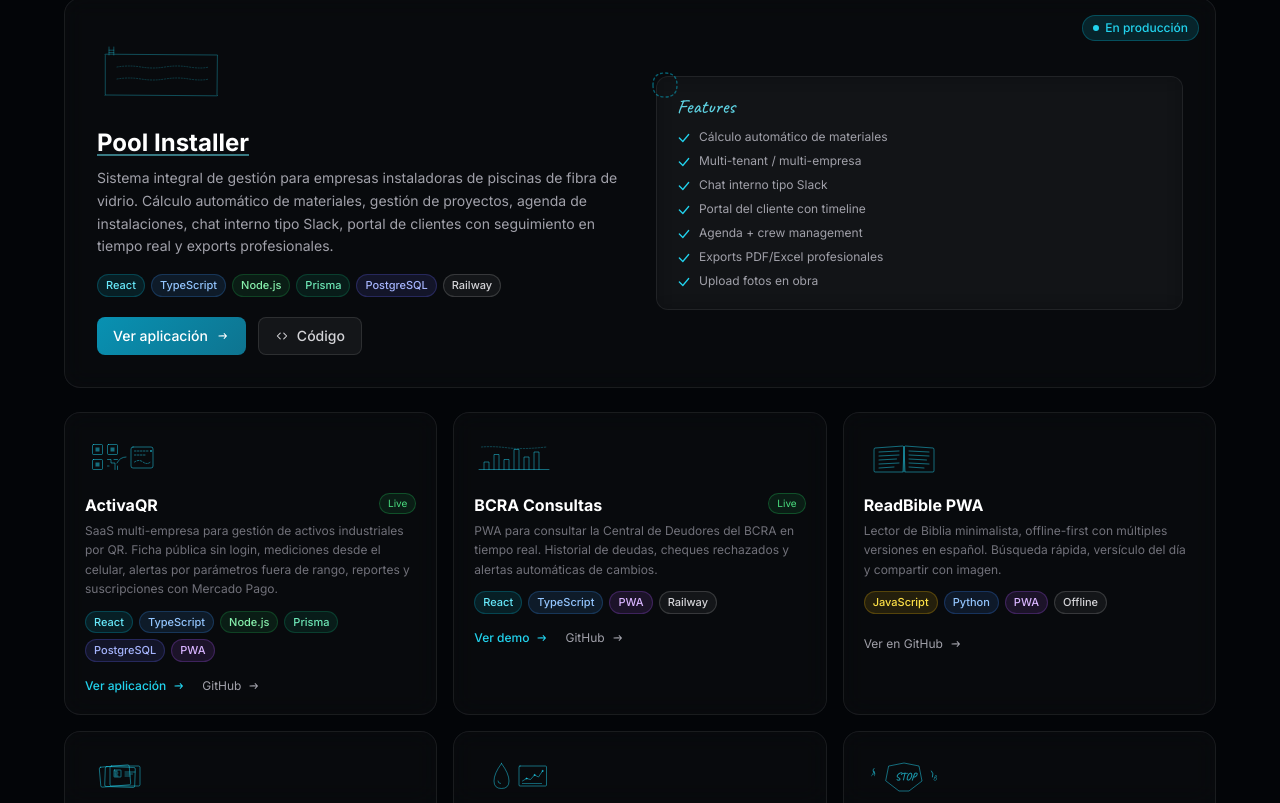
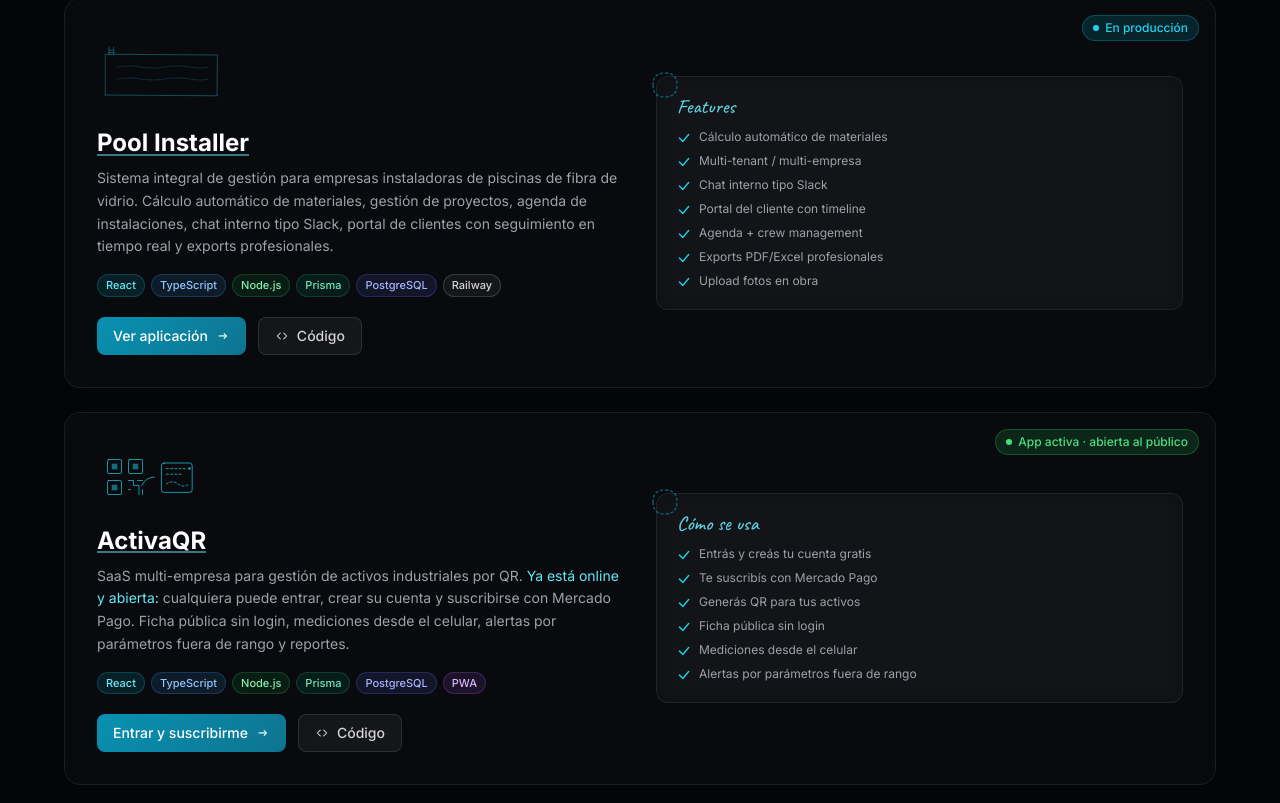
Before and after one commit to jesus1942/portfolio, a website: page portfolio/index.html in a window 1280 px wide. Shown: the part 1997-2800 px from the top of the page. Drawn offline with nearby package versions, Linux system fonts and the light colour scheme.

Commit message:
Sincronizar mirror portfolio/ con la home de ActivaQR actualizada

```diff
--- a/portfolio/index.html
+++ b/portfolio/index.html
@@ -181,6 +181,7 @@
         <a href="#proyectos" class="text-xs text-zinc-500 hover:text-cyan-400 transition-colors hidden sm:block">Proyectos</a>
         <a href="#skills" class="text-xs text-zinc-500 hover:text-cyan-400 transition-colors hidden sm:block">Skills</a>
         <a href="#contacto" class="text-xs text-zinc-500 hover:text-cyan-400 transition-colors hidden sm:block">Contacto</a>
+        <a href="https://activaqr-production.up.railway.app/" target="_blank" rel="noopener" class="text-xs text-green-400 hover:text-green-300 transition-colors hidden sm:block">ActivaQR ↗</a>
         <a href="https://wa.me/5492804018359?text=Hola%20Jesús%2C%20vi%20tu%20portfolio%20y%20me%20gustaría%20contactarte."
            target="_blank" rel="noopener"
            class="group flex items-center gap-2 px-3 py-1.5 rounded-full border border-cyan-500/30 bg-cyan-500/5 text-cyan-300 text-xs font-medium hover:bg-cyan-500/15 transition-all">
@@ -215,10 +216,20 @@
           <!-- TEXT SIDE -->
           <div class="text-center md:text-left">
 
-            <!-- Badge -->
-            <div class="inline-flex items-center gap-2 px-3 py-1 rounded-full border border-cyan-500/30 bg-cyan-500/10 text-cyan-400 text-xs font-medium mb-6 soft-pulse">
+            <!-- Badges -->
+            <div class="flex flex-wrap items-center justify-center md:justify-start gap-2 mb-6">
+              <div class="inline-flex items-center gap-2 px-3 py-1 rounded-full border border-cyan-500/30 bg-cyan-500/10 text-cyan-400 text-xs font-medium soft-pulse">
                 <span class="w-1.5 h-1.5 rounded-full bg-green-400"></span>
                 Disponible para proyectos
+              </div>
+              <a href="https://activaqr-production.up.railway.app/#planes" target="_blank" rel="noopener"
+                 class="group inline-flex items-center gap-2 px-3 py-1 rounded-full border border-green-500/30 bg-green-500/10 text-green-300 text-xs font-medium hover:bg-green-500/20 transition-all">
+                <span class="w-1.5 h-1.5 rounded-full bg-green-400 soft-pulse"></span>
+                ActivaQR en vivo · entrá y suscribite
+                <svg class="w-3 h-3 scribble-arrow" viewBox="0 0 24 24" fill="none" stroke="currentColor" stroke-width="1.8" stroke-linecap="round" stroke-linejoin="round">
+                  <path d="M5 12 Q11 11.5 18 12 M14 8 Q17 11 18 12 Q17 13 14 16"/>
+                </svg>
+              </a>
             </div>
 
             <h1 class="text-5xl sm:text-7xl font-bold mb-4 tracking-tight leading-none">
@@ -652,13 +663,19 @@
           </div>
         </div>
 
-        <!-- Other projects grid -->
-        <div class="grid sm:grid-cols-2 lg:grid-cols-3 gap-4">
+        <!-- Featured: ActivaQR — app activa y abierta al público -->
+        <div class="reveal mb-6">
+          <div class="glass glass-hover rounded-2xl p-6 sm:p-8 relative overflow-hidden">
+            <!-- Live badge -->
+            <div class="absolute top-4 right-4 flex items-center gap-1.5 px-2.5 py-1 rounded-full bg-green-500/15 border border-green-500/30 text-green-400 text-xs font-medium">
+              <span class="w-1.5 h-1.5 rounded-full bg-green-400 soft-pulse"></span>
+              App activa · abierta al público
+            </div>
 
-          <!-- ActivaQR -->
-          <div class="reveal glass glass-hover rounded-2xl p-5">
+            <div class="grid md:grid-cols-2 gap-8 items-center">
+              <div>
                 <!-- Hand-drawn QR + industrial asset sketch -->
-            <svg viewBox="0 0 160 80" class="w-20 h-12 text-cyan-400/70 mb-3" fill="none" stroke="currentColor" stroke-width="1.4" stroke-linecap="round" stroke-linejoin="round">
+                <svg viewBox="0 0 160 80" class="w-28 h-16 text-cyan-400/70 mb-4" fill="none" stroke="currentColor" stroke-width="1.4" stroke-linecap="round" stroke-linejoin="round">
                   <rect x="15" y="15" width="20" height="20" rx="2"/>
                   <rect x="21" y="21" width="8" height="8" fill="currentColor" stroke="none" opacity="0.7"/>
                   <rect x="15" y="45" width="20" height="20" rx="2"/>
@@ -671,15 +688,14 @@
                   <circle cx="132" cy="28" r="2" fill="currentColor" stroke="none"/>
                   <path d="M82 40 Q70 40 64 52"/>
                 </svg>
-            <div class="flex items-start justify-between mb-1">
-              <h3 class="font-bold text-white">ActivaQR</h3>
-              <span class="px-2 py-0.5 rounded-full text-[10px] border border-green-500/30 bg-green-500/10 text-green-400">Live</span>
-            </div>
-            <p class="text-zinc-500 text-xs leading-relaxed mb-3">
-              SaaS multi-empresa para gestión de activos industriales por QR. Ficha pública sin login,
-              mediciones desde el celular, alertas por parámetros fuera de rango, reportes y suscripciones con Mercado Pago.
+
+                <h3 class="text-2xl font-bold text-white mb-2 hand-underline inline-block">ActivaQR</h3>
+                <p class="text-zinc-400 text-sm leading-relaxed mb-4">
+                  SaaS multi-empresa para gestión de activos industriales por QR. <span class="text-cyan-300">Ya está online y abierta:</span>
+                  cualquiera puede entrar, crear su cuenta y suscribirse con Mercado Pago. Ficha pública sin login,
+                  mediciones desde el celular, alertas por parámetros fuera de rango y reportes.
                 </p>
-            <div class="flex flex-wrap gap-1.5 mb-4">
+                <div class="flex flex-wrap gap-1.5 mb-5">
                   <span class="tag tag-react">React</span>
                   <span class="tag tag-ts">TypeScript</span>
                   <span class="tag tag-node">Node.js</span>
@@ -687,23 +703,78 @@
                   <span class="tag tag-postgres">PostgreSQL</span>
                   <span class="tag tag-pwa">PWA</span>
                 </div>
-            <div class="flex gap-4">
-              <a href="https://jesus1942.github.io/ActivaQr/" target="_blank" rel="noopener"
-                 class="group inline-flex items-center gap-1.5 text-xs text-cyan-400 hover:text-cyan-300 transition-colors font-medium">
-                Ver aplicación
+                <div class="flex flex-wrap gap-3">
+                  <a href="https://activaqr-production.up.railway.app/#planes" target="_blank" rel="noopener"
+                     class="group flex items-center gap-2 px-4 py-2 rounded-lg text-sm font-medium text-white transition-all hover:scale-105"
+                     style="background: linear-gradient(135deg, #0891b2, #0e7490)">
+                    Entrar y suscribirme
                     <svg class="w-3.5 h-3.5 scribble-arrow" viewBox="0 0 24 24" fill="none" stroke="currentColor" stroke-width="1.8" stroke-linecap="round" stroke-linejoin="round">
                       <path d="M5 12 Q11 11.5 18 12 M14 8 Q17 11 18 12 Q17 13 14 16"/>
                     </svg>
                   </a>
                   <a href="https://github.com/jesus1942/ActivaQr" target="_blank" rel="noopener"
-                 class="group inline-flex items-center gap-1.5 text-xs text-zinc-400 hover:text-cyan-400 transition-colors">
-                GitHub
-                <svg class="w-3.5 h-3.5 scribble-arrow" viewBox="0 0 24 24" fill="none" stroke="currentColor" stroke-width="1.8" stroke-linecap="round" stroke-linejoin="round">
-                  <path d="M5 12 Q11 11.5 18 12 M14 8 Q17 11 18 12 Q17 13 14 16"/>
+                     class="flex items-center gap-2 px-4 py-2 rounded-lg text-sm font-medium border border-white/10 bg-white/5 text-zinc-300 hover:bg-white/10 transition-all hover:scale-105">
+                    <svg class="w-3.5 h-3.5" viewBox="0 0 24 24" fill="none" stroke="currentColor" stroke-width="1.8" stroke-linecap="round" stroke-linejoin="round">
+                      <path d="M9 7 L4 12 L9 17 M15 7 L20 12 L15 17"/>
                     </svg>
+                    Código
                   </a>
                 </div>
               </div>
+
+              <div class="hidden md:block">
+                <!-- Sketched feature list "page" -->
+                <div class="glass rounded-xl p-5 relative">
+                  <svg class="absolute -top-2 -left-2 w-8 h-8 text-cyan-500/50" viewBox="0 0 32 32" fill="none" stroke="currentColor" stroke-width="1.4" stroke-linecap="round">
+                    <path d="M4 16 Q4 4 16 4 Q28 4 28 16 Q28 28 16 28 Q4 28 4 16 Z" stroke-dasharray="2 3"/>
+                  </svg>
+                  <p class="font-hand text-cyan-300/90 text-xl mb-3 leading-none">Cómo se usa</p>
+                  <div class="space-y-2 text-xs text-zinc-400">
+                    <div class="flex items-start gap-2">
+                      <svg class="w-3.5 h-3.5 text-cyan-400 mt-0.5 shrink-0" viewBox="0 0 24 24" fill="none" stroke="currentColor" stroke-width="2.2" stroke-linecap="round" stroke-linejoin="round">
+                        <path d="M4 12 L10 18 L20 6"/>
+                      </svg>
+                      Entrás y creás tu cuenta gratis
+                    </div>
+                    <div class="flex items-start gap-2">
+                      <svg class="w-3.5 h-3.5 text-cyan-400 mt-0.5 shrink-0" viewBox="0 0 24 24" fill="none" stroke="currentColor" stroke-width="2.2" stroke-linecap="round" stroke-linejoin="round">
+                        <path d="M4 12 L10 18 L20 6"/>
+                      </svg>
+                      Te suscribís con Mercado Pago
+                    </div>
+                    <div class="flex items-start gap-2">
+                      <svg class="w-3.5 h-3.5 text-cyan-400 mt-0.5 shrink-0" viewBox="0 0 24 24" fill="none" stroke="currentColor" stroke-width="2.2" stroke-linecap="round" stroke-linejoin="round">
+                        <path d="M4 12 L10 18 L20 6"/>
+                      </svg>
+                      Generás QR para tus activos
+                    </div>
+                    <div class="flex items-start gap-2">
+                      <svg class="w-3.5 h-3.5 text-cyan-400 mt-0.5 shrink-0" viewBox="0 0 24 24" fill="none" stroke="currentColor" stroke-width="2.2" stroke-linecap="round" stroke-linejoin="round">
+                        <path d="M4 12 L10 18 L20 6"/>
+                      </svg>
+                      Ficha pública sin login
+                    </div>
+                    <div class="flex items-start gap-2">
+                      <svg class="w-3.5 h-3.5 text-cyan-400 mt-0.5 shrink-0" viewBox="0 0 24 24" fill="none" stroke="currentColor" stroke-width="2.2" stroke-linecap="round" stroke-linejoin="round">
+                        <path d="M4 12 L10 18 L20 6"/>
+                      </svg>
+                      Mediciones desde el celular
+                    </div>
+                    <div class="flex items-start gap-2">
+                      <svg class="w-3.5 h-3.5 text-cyan-400 mt-0.5 shrink-0" viewBox="0 0 24 24" fill="none" stroke="currentColor" stroke-width="2.2" stroke-linecap="round" stroke-linejoin="round">
+                        <path d="M4 12 L10 18 L20 6"/>
+                      </svg>
+                      Alertas por parámetros fuera de rango
+                    </div>
+                  </div>
+                </div>
+              </div>
+            </div>
+          </div>
+        </div>
+
+        <!-- Other projects grid -->
+        <div class="grid sm:grid-cols-2 lg:grid-cols-3 gap-4">
 
           <!-- BCRA Consultas -->
           <div class="reveal glass glass-hover rounded-2xl p-5">
```
Lines whose indentation alone changed are shown as unchanged.
